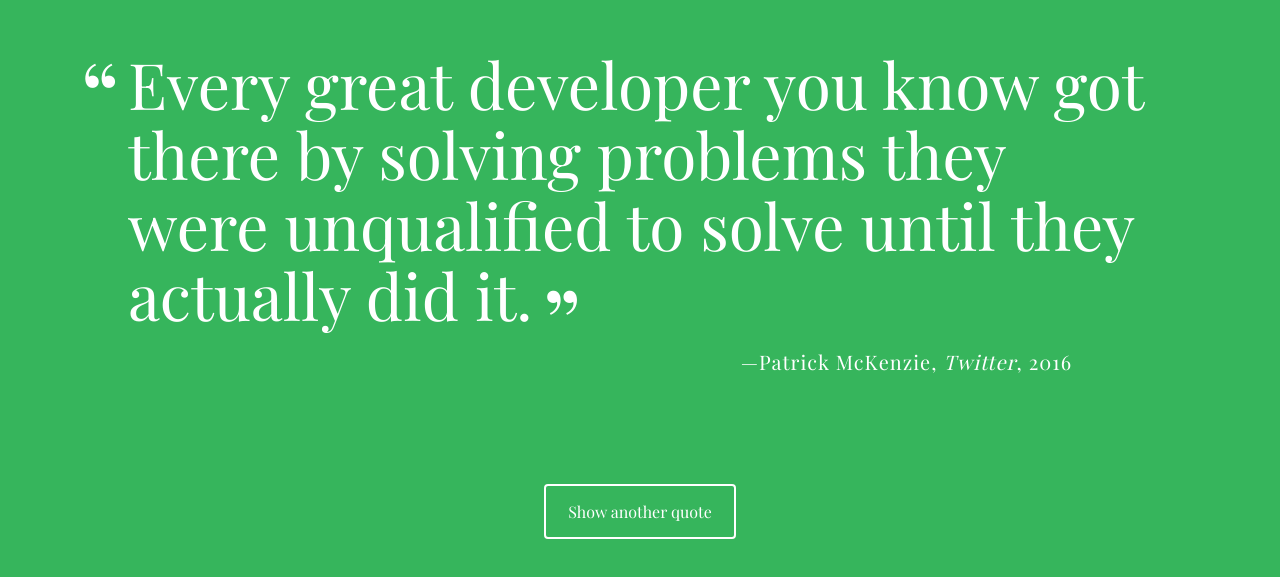
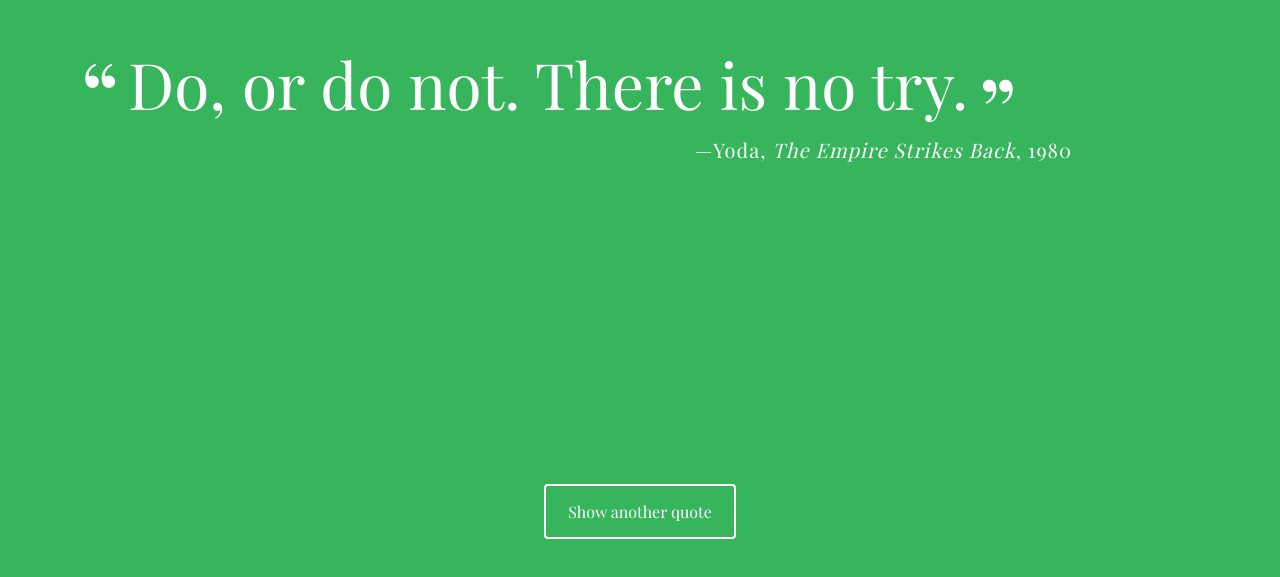
Before and after one commit to awillem/project-1-random-quote-generator, a plain HTML site: page index.html in a window 1280 px wide. Shown: the part 111-688 px from the top of the page. Drawn offline with nearby package versions, Linux system fonts and the light colour scheme; a web font is replaced by a local one.

Commit message:
added quote array. added random and print quote functions

```diff
--- a/index.html
+++ b/index.html
@@ -10,8 +10,8 @@
 <body>
   <div class="container">
     <div id="quote-box">
-      <p class="quote">Every great developer you know got there by solving problems they were unqualified to solve until they actually did it.</p>
-      <p class="source">Patrick McKenzie<span class="citation">Twitter</span><span class="year">2016</span></p>
+    <!--  <p class="quote">Every great developer you know got there by solving problems they were unqualified to solve until they actually did it.</p>
+      <p class="source">Patrick McKenzie<span class="citation">Twitter</span><span class="year">2016</span></p> -->
     </div>
     <button id="loadQuote">Show another quote</button>
   </div>
--- a/js/script.js
+++ b/js/script.js
@@ -2,14 +2,167 @@
 
 // Create the array of quote objects and name it quotes
 
-
+var quotes = [
+    {
+      quote: 'All we have to decide is what to do with the time that is given to us.',
+      source: 'Gandalf',
+      citation: 'Lord of the Rings: The Fellowship of the Ring',
+      year: '2001',
+      tag: ['inspirational']
+    },
+    {
+      quote: 'Life moves pretty fast.  If you don\'t stop and look around once in a while, you could miss it.',
+      source: 'Ferris Bueller',
+      citation: 'Ferris Bueller\'s Day Off',
+      year: '1986',
+      tag: ['inspirational']
+    },
+    {
+      quote: 'Every man dies, but not every man really lives.',
+      source: 'William Wallace',
+      citation: 'Braveheart',
+      year:'1995' ,
+      tag: ['inspirational']
+    },
+    {
+      quote: 'Get busy livin\', or get busy dyin\'.',
+      source: 'The Shawshank Redemption',
+      citation: '',
+      year: '1994',
+      tag: ['inspirational']
+    },
+    {
+      quote: 'Calling someone fat doesn\'t make you any skinnier.  Calling someone stupid doesn\'t make you any smarter.  All you can do in life is try and solve the problem in front of you.',
+      source: 'Cady Heron',
+      citation: 'Mean Girls',
+      year: '2004',
+      tag: ['inspirational']
+    },
+    {
+      quote: 'It\'s not our abilities that show what we truly are.  It is our choices.',
+      source: 'Professor Dumbledore',
+      citation: 'Harry Potter and the Chamber of Secrets',
+      year: '2002',
+      tag: ['inspirational']
+    },
+    {
+      quote: 'Strange, isn\'t it?  Each man\'s life touches so many other lives.  When he isn\'t around he leaves an awful hole, doesn\'t he?',
+      source: 'Clarence the Angel',
+      citation: 'It\'s a Wonderful Life',
+      year: '1946',
+      tag: ['inspirational', 'emotional']
+    },
+    {
+      quote: 'Do, or do not.  There is no try.',
+      source: 'Yoda',
+      citation: 'The Empire Strikes Back',
+      year: '1980',
+      tag: ['inspirational']
+    },
+    {
+      quote: 'It\'s just a flesh wound.',
+      source: 'The Black Knight',
+      citation: 'Monty Python and the Holy Grail',
+      year: '1975',
+      tag: ['humor']
+    },
+    {
+      quote: 'I am serious.  And don\'t call me Shirley.',
+      source: 'Dr. Rumack',
+      citation: 'Airplane',
+      year: '1980',
+      tag: ['humor']
+    },
+    {
+      quote: 'Martini.  Gin, not vodka.  Obviously.  Stirred for 10 seconds while glancing at an unopened bottle of vermouth.',
+      source: 'Eggsy',
+      citation: 'Kingsman: The Secret Service',
+      year: '2014',
+      tag: ['humor']
+    },
+    {
+      quote: 'Leave the gun. Take the cannoli.',
+      source: 'Peter Clemenza',
+      citation: 'The Godfather',
+      year: '1972',
+      tag: ['humor']
+    },
+    {
+      quote: 'It\'s like I have ESPN or something.',
+      source: 'Karen Smith',
+      citation: 'Mean Girls',
+      year: '2004',
+      tag: ['humor']
+    },
+    {
+      quote: 'Excuse me.  I believe you have my stapler.',
+      source: 'Milton Waddams',
+      citation: 'Office Space',
+      year: '1999',
+      tag: ['humor']
+    },
+    {
+      quote: 'It\'s not a man purse.  It\'s a satchel.  Indiana Jones wears one.',
+      source: 'Alan Garner',
+      citation: 'The Hangover',
+      year: '2009',
+      tag: ['humor']
+    },
+    {
+      quote: 'You had me at hello.',
+      source: 'Dorothy Boyd',
+      citation: 'Jerry Maguire',
+      year: '1996',
+      tag: ['emotional']
+    },
+    {
+      quote: 'Always.',
+      source: 'Severus Snape',
+      citation: 'Harry Potter and the Deathly Hallows Part 2',
+      year: '2011',
+      tag: ['emotional']
+    },
+    {
+      quote: 'You is kind. You is smart. You is important.',
+      source: 'Aibileen Clark',
+      citation: 'The Help',
+      year: '2011',
+      tag: ['emotional','inspirational']
+    },
+    {
+      quote: 'I would have followed you, my brother, my captain, my king.',
+      source: 'Boromir',
+      citation: 'Lord of the Rings: The Fellowship of the Ring',
+      year: '2001',
+      tag: ['emotional','inspirational']
+    },
+    {
+      quote: 'To live.  To live would be an awfully big adventure.',
+      source: 'Peter \'Pan\' Banning',
+      citation: 'Hook',
+      year: '1991',
+      tag: ['emotional', 'inspirational']
+    },
+]
 
 // Create the getRandomQuuote function and name it getRandomQuote
-
+function getRandomQuote (array) {
+  var random = Math.floor(Math.random() * array.length);
+  return (array[random]);
+}
 
 
 // Create the printQuote funtion and name it printQuote
-
+function printQuote () {
+  var randomQuote = getRandomQuote(quotes);
+  var html = '';
+  html += '<p class="quote">' + randomQuote.quote;
+  html += '</p> <p class="source">' + randomQuote.source;
+  html += '<span class="citation">' + randomQuote.citation;
+  html += '</span><span class="year">' + randomQuote.year;
+  document.getElementById('quote-box').innerHTML = html;
+}
+printQuote();
 
 
 // This event listener will respond to "Show another quote" button clicks
```
Also changed, not shown: 1 other file.
